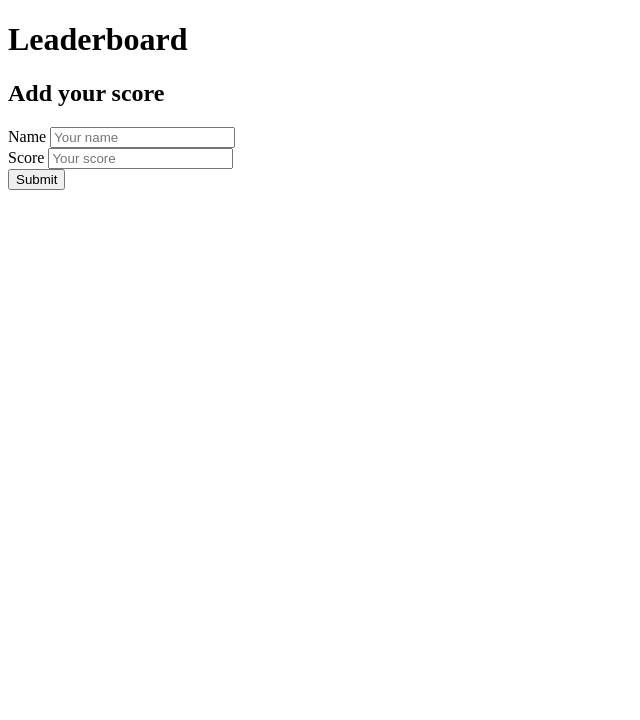
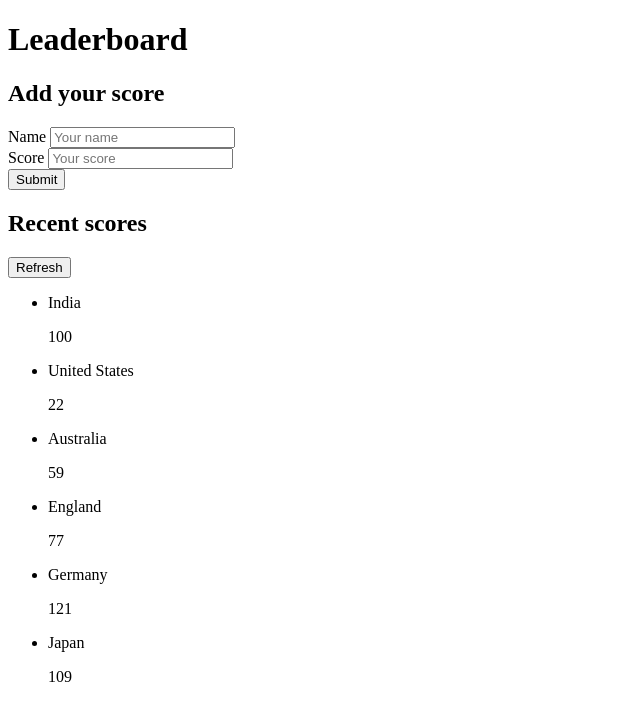
Before and after one commit to the-faizmohammad/leaderboard-game, a website built with webpack: page src/index.html in a window 1280 px wide. Shown: the whole page, without its empty margins (0-640 px from the left). Built offline with nearby package versions, Linux system fonts and the light colour scheme.

Commit message:
create leaderboard section index.html

```diff
--- a/src/index.html
+++ b/src/index.html
@@ -29,6 +29,39 @@
                 </div>
             </form>
         </section>
+  <section class="leaderboard">
+            <div class="header">
+                <h2 class="heading">Recent scores</h2>
+                <button id="scores-refresh" type="button">Refresh</button>
+            </div>
+            <ul class="scores-list">
+                <!-- example list elements (scores) -->
+                <li>
+                    <p class="country">India</p>
+                    <p class="score-value">100</p>
+                </li>
+                <li>
+                    <p class="country">United States</p>
+                    <p class="score-value">22</p>
+                </li>
+                <li>
+                    <p class="country">Australia</p>
+                    <p class="score-value">59</p>
+                </li>
+                <li>
+                    <p class="country">England</p>
+                    <p class="score-value">77</p>
+                </li>
+                <li>
+                    <p class="country">Germany</p>
+                    <p class="score-value">121</p>
+                </li>
+                <li>
+                    <p class="country">Japan</p>
+                    <p class="score-value">109</p>
+                </li>
+            </ul>
+        </section>
 </main>
 </body>
 </html>
```
